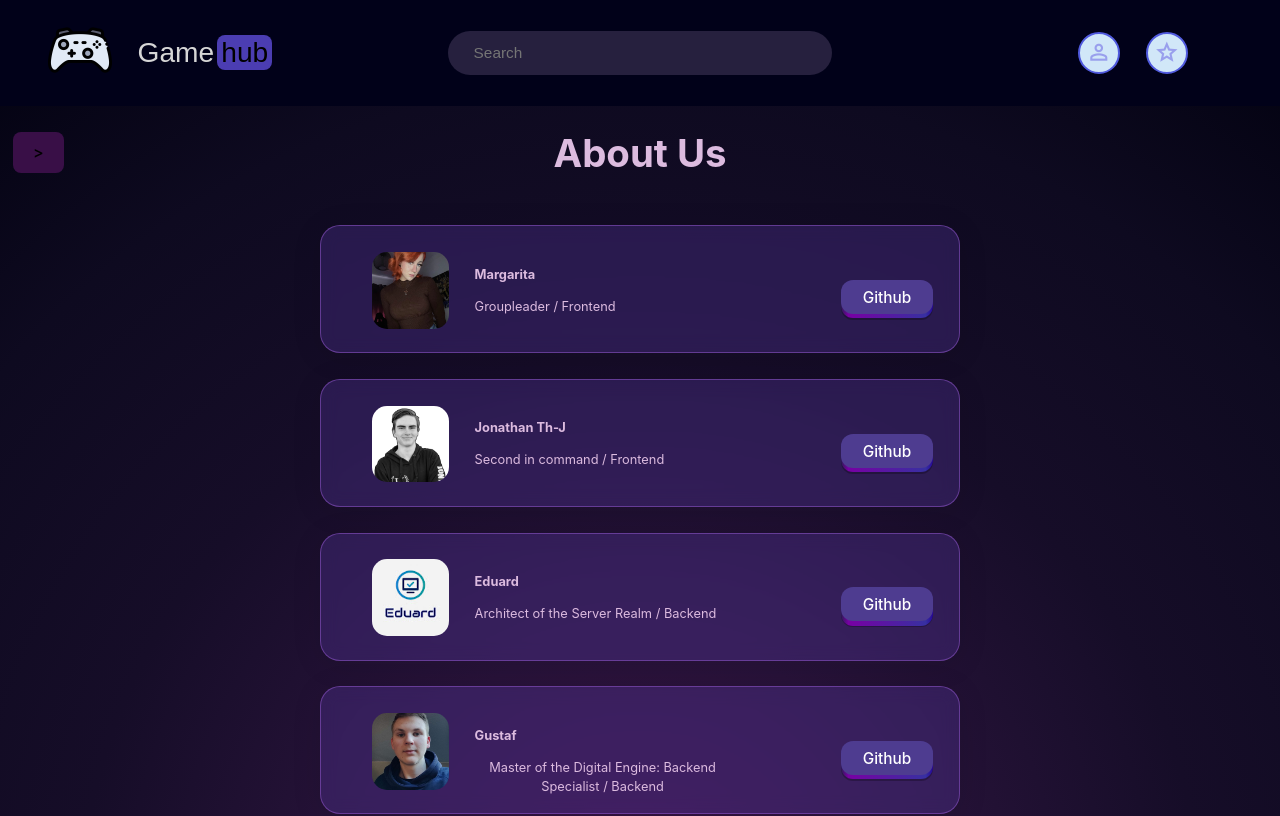
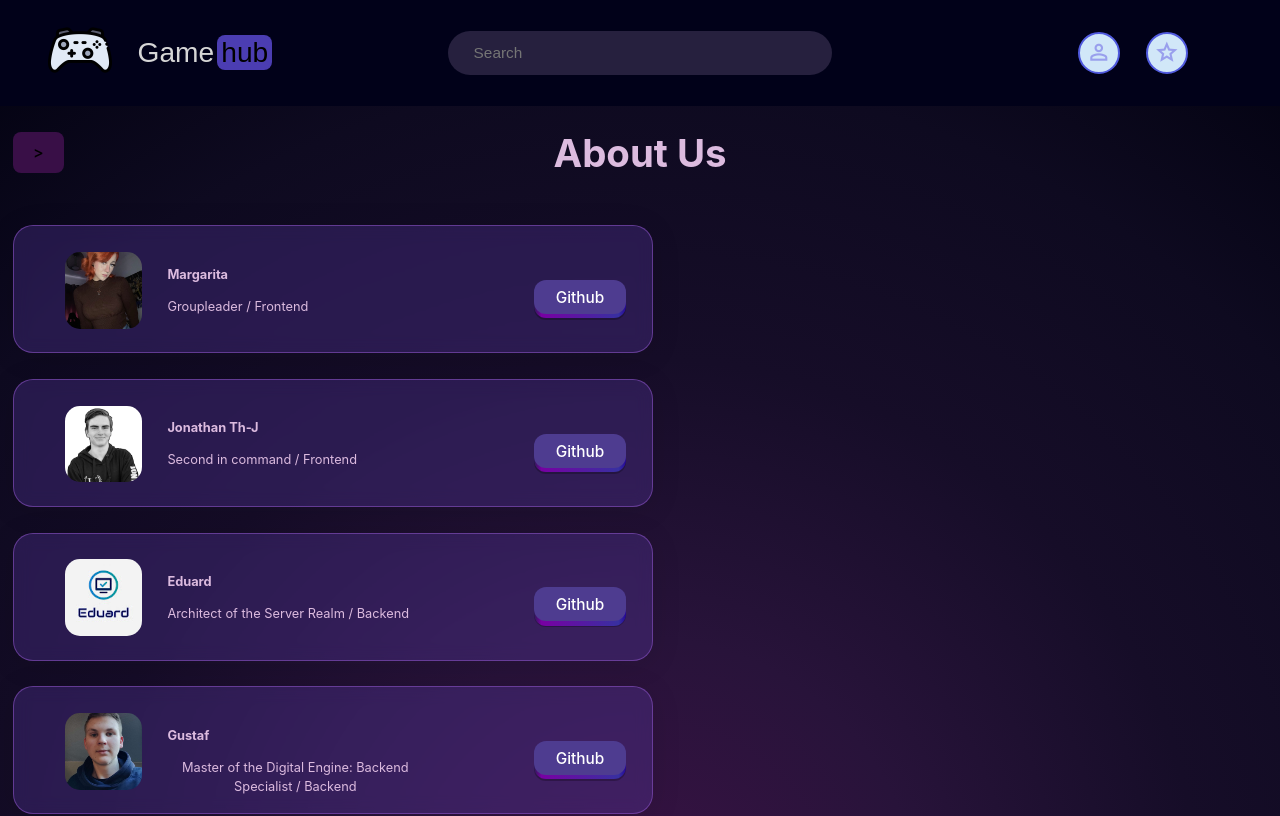
Before and after one commit to Eduard4002/steam-API-project, a React (Vite) app: page /about in a window 1280 px wide. Shown: the top 816 px of the page. Built offline with nearby package versions, Linux system fonts and the light colour scheme.

Commit message:
idk something

```diff
--- a/src/assets/css/about.css
+++ b/src/assets/css/about.css
@@ -30,6 +30,7 @@
   border-radius: 20px;
   margin: auto;
   margin-bottom: 2vw;
+  margin-left: 1vw;
 }
 .InfoCont > img {
   object-fit: cover;
--- a/src/assets/css/filter.css
+++ b/src/assets/css/filter.css
@@ -42,8 +42,7 @@
   margin: auto;
   width: 90%;
   padding: 2vw;
-  margin-top: 10vw;
-
+  margin-top: 4vw;
   background: var(--filter_main_bkg);
   border-radius: 16px;
   box-shadow: 0 4px 30px rgba(143, 30, 120, 0.171);
@@ -193,7 +192,9 @@
     height: 100%;
     margin-top: 0;
     display: none !important;
+
   }
+
   .filter-parent.open {
   display: block !important;
   }
```
